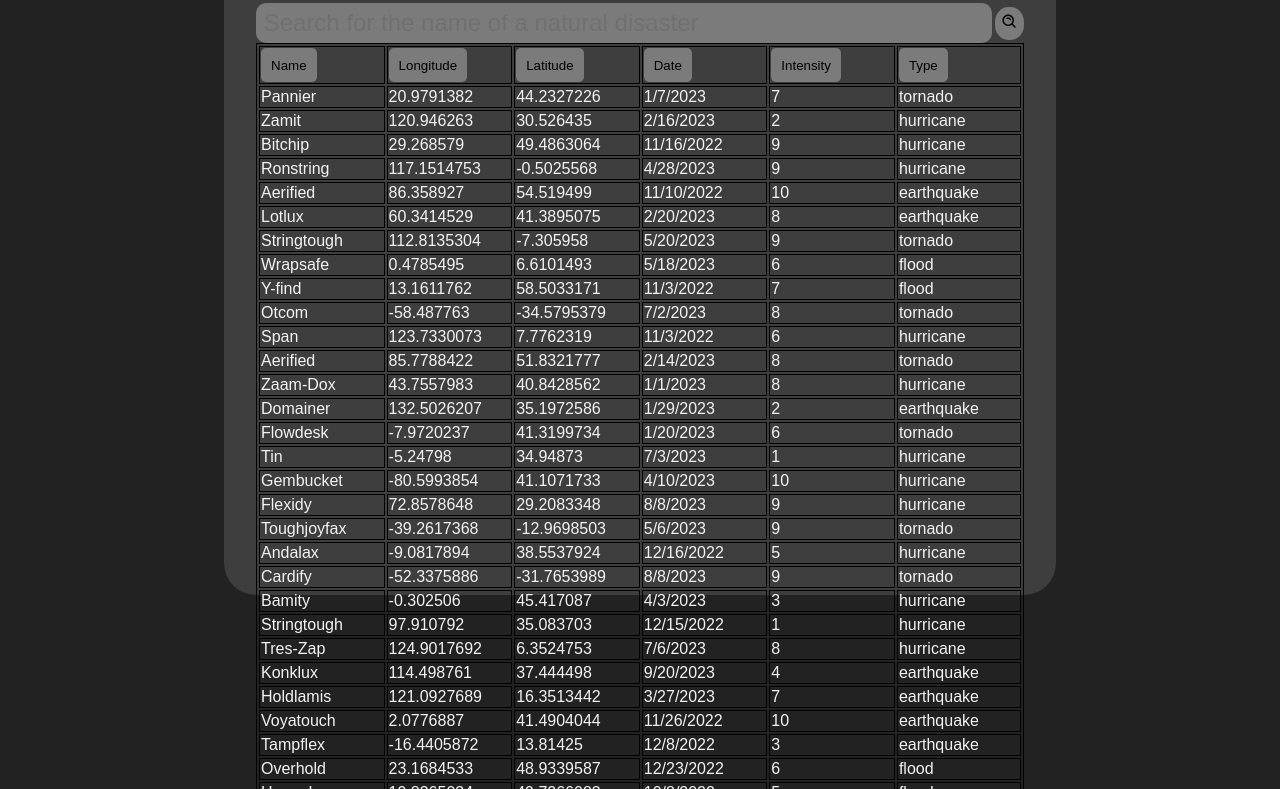
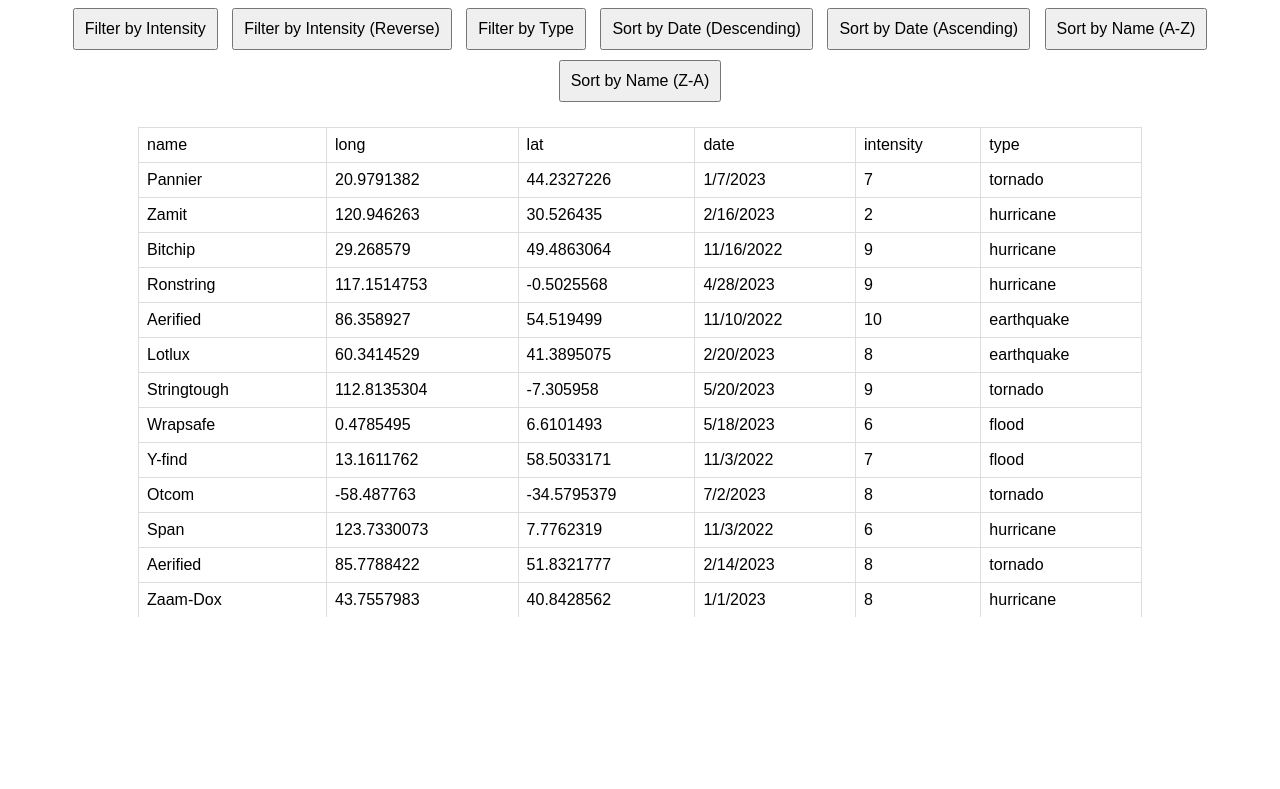
Before and after one commit to HamzaKababji/WEC-Programming, a plain HTML site: page index.html in a window 1280 px wide. Shown: the part 117-906 px from the top of the page. After the commit the page ends 800 px from the top, so only its background shows below. Drawn offline with Linux system fonts and the light colour scheme.

Commit message:
Buttons are not working, and add natural disaster feature not working

```diff
--- a/data.js
+++ b/data.js
@@ -1,3 +1,4 @@
+
 fetch("MOCK_DATA.csv")
   .then((res) => res.text())
   .then((text) => {
@@ -24,7 +25,7 @@ fetch("MOCK_DATA.csv")
         lat = "error";
       }
       let dates = date[i];
-      let intensities = intensity[i];
+      let intensities = Number(intensity[i]);
       if (intensities < 0 || intensities > 10) {
         intensities = "error";
       }
@@ -33,40 +34,8 @@ fetch("MOCK_DATA.csv")
       let temp = new NaturalDisaster(names, longt, latt, dates, intensities, types);
       naturalDisasterArray.push(temp);
     }
+    console.log(this);
     genTable(naturalDisasterArray);
-
-
-    function clearTable() {
-        let filteredDiv = document.querySelector(".Filtered");
-        while(filteredDiv.firstChild) {
-            filteredDiv.removeChild(filteredDiv.firstChild);
-        }
-    }
-    document.addEventListener('DOMContentLoaded', () => {
-        document.getElementById('sortByName').addEventListener('click', function() {
-            clearTable();
-            naturalDisasterArray = nameFilter(naturalDisasterArray);
-            genTable(naturalDisasterArray);
-        });
-
-        document.getElementById('sortByDate').addEventListener('click', function () {
-            clearTable();
-            naturalDisasterArray = dateFilter(naturalDisasterArray); // Implement dateFilter
-            genTable(naturalDisasterArray);
-        });
-
-        document.getElementById('sortByIntensity').addEventListener('click', function () {
-            clearTable();
-            naturalDisasterArray = intensityFilter(naturalDisasterArray);
-            genTable(naturalDisasterArray);
-        });
-
-        document.getElementById('sortByType').addEventListener('click', function () {
-            clearTable();
-            naturalDisasterArray = typeFilter(naturalDisasterArray, /* type to filter by */);
-            genTable(naturalDisasterArray);
-        });
-    });
 
   })
   .catch((e) => console.error(e));
@@ -89,35 +58,43 @@ let date = [];
 let intensity = [];
 let type = [];
 
-let intensityFilterUsed = false;
 
 function intensityFilter(naturalDisasterArray) {
-  if (!intensityFilterUsed) {
-    for (let i = 0; i < naturalDisasterArray.length; i++) {
-      for (let j = i + 1; j < naturalDisasterArray.length; j++) {
-        if (
-          naturalDisasterArray[j].intensity < naturalDisasterArray[i].intensity
-        ) {
-          let temp = naturalDisasterArray[i];
-          naturalDisasterArray[i] = naturalDisasterArray[j];
-          naturalDisasterArray[j] = temp;
+  let swapped;
+  let temp;
+  for (let i = 0; i < naturalDisasterArray.length - 1; i++) {
+    swapped = false;
+    for (let j = 0; j < naturalDisasterArray.length - 1 - i; j++) {
+      if (naturalDisasterArray[j].intensity > naturalDisasterArray[j + 1].intensity) {
+        temp = naturalDisasterArray[j];
+        naturalDisasterArray[j] = naturalDisasterArray[j + 1];
+        naturalDisasterArray[j + 1] = temp;
+        swapped = true;
       }
     }
-    }
-    intensityFilterUsed = true;
-  } else {
-    for (let i = 0; i < naturalDisasterArray.length; i++) {
-      for (let j = i + 1; j < naturalDisasterArray.length; j++) {
-        if (
-          naturalDisasterArray[j].intensity > naturalDisasterArray[i].intensity
-        ) {
-          let temp = naturalDisasterArray[j];
-          naturalDisasterArray[j] = naturalDisasterArray[i];
-          naturalDisasterArray[i] = temp;
+    if (!swapped) {
+      break;
     }
   }
+  return naturalDisasterArray;
 }
-    intensityFilterUsed = false;
+
+function intensityFilterReverse(naturalDisasterArray) {
+  let swapped;
+  let temp;
+  for (let i = 0; i < naturalDisasterArray.length - 1; i++) {
+    swapped = false;
+    for (let j = 0; j < naturalDisasterArray.length - 1 - i; j++) {
+      if (naturalDisasterArray[j].intensity < naturalDisasterArray[j + 1].intensity) {
+        temp = naturalDisasterArray[j];
+        naturalDisasterArray[j] = naturalDisasterArray[j + 1];
+        naturalDisasterArray[j + 1] = temp;
+        swapped = true;
+      }
+    }
+    if (!swapped) {
+      break;
+    }
   }
   return naturalDisasterArray;
 }
@@ -129,8 +106,30 @@ function typeFilter(naturalDisasterArray, filterByType) {
   return filteredByType;
 }
 
-function nameFilter(naturalDisasterArray) {
-  naturalDisasterArray.sort(function (a, b) {
+
+  function sortDatesDes(naturalDisasterArray) {
+    return naturalDisasterArray.sort(function (a,b) {
+      var dateA = a.date, dateB = b.date;
+      var newDateA = new Date(dateA);
+      var newDateB = new Date(dateB);
+
+      return newDateB - newDateA;
+    });
+}
+
+function sortDatesAcs(naturalDisasterArray) {
+  return naturalDisasterArray.sort(function (a,b) {
+    var dateA = a.date, dateB = b.date;
+    var newDateA = new Date(dateA);
+    var newDateB = new Date(dateB);
+
+    return newDateA - newDateB;
+  });
+}
+
+
+function nameFilterAZ() {
+  this.naturalDisasterArray.sort(function (a, b) {
     var nameA = a.name,
       nameB = b.name;
     if (nameA < nameB) {
@@ -140,25 +139,34 @@ function nameFilter(naturalDisasterArray) {
       return 1;
     }
     return 0;
+  }); genTable(naturalDisasterArray);
+  return naturalDisasterArray;}
+
+  function nameFilterZA(naturalDisasterArray) {
+    naturalDisasterArray.sort(function (a, b) {
+      var nameA = a.name,
+        nameB = b.name;
+      if (nameA < nameB) {
+        return 1;
+      }
+      if (nameA > nameB) {
+        return -1;
+      }
+      return 0;
     });
-  return naturalDisasterArray;
-}
+    return naturalDisasterArray;}
+
 
 function genTable(naturalDisasterArray) {
   let table = document.createElement("table");
+  let headerRow = table.insertRow();
 
-    // Create header row
-    let headerRow = table.insertRow();
-    let headerCells = ["Name", "Longitude", "Latitude", "Date", "Intensity", "Type"];
-    for (let headerCellText of headerCells) {
+  // Create header cells based on the order of your data
+  for (let key in naturalDisasterArray[0]) {
     let headerCell = headerRow.insertCell();
-        let button = document.createElement("button");
-        button.className = "table-button";
-        button.textContent = headerCellText;
-        headerCell.appendChild(button);
+    headerCell.textContent = key;
   }
 
-    // Populate table with data rows
   for (let row of naturalDisasterArray) {
     let dataRow = table.insertRow();
 
--- a/index.html
+++ b/index.html
@@ -1,36 +1,35 @@
+<!-- index.html -->
+
 <!DOCTYPE html>
 <html lang="en">
-
 <head>
   <meta charset="UTF-8">
-    <title>WEC APP</title>
   <meta name="viewport" content="width=device-width, initial-scale=1.0">
-    <link rel="stylesheet" href="style.css">
+  <title>Natural Disasters Viewer</title>
+  <link rel="stylesheet" href="./style.css">
 </head>
-
 <body>
-    <div class="card">
-        <div class="search">
-            <input type="text" id="searchbar" placeholder="Search for the name of a natural disaster">
-
-            <button onclick="">
-                <svg stroke="currentColor" fill="currentColor" stroke-width="0" viewBox="0 0 24 24" height="1.3em"
-                    width="1.3em" xmlns="http://www.w3.org/2000/svg">
-                    <path
-                        d="M10,18c1.846,0,3.543-0.635,4.897-1.688l4.396,4.396l1.414-1.414l-4.396-4.396C17.365,13.543,18,11.846,18,10 c0-4.411-3.589-8-8-8s-8,3.589-8,8S5.589,18,10,18z M10,4c3.309,0,6,2.691,6,6s-2.691,6-6,6s-6-2.691-6-6S6.691,4,10,4z">
-                    </path>
-                    <path
-                        d="M11.412,8.586C11.791,8.966,12,9.468,12,10h2c0-1.065-0.416-2.069-1.174-2.828c-1.514-1.512-4.139-1.512-5.652,0 l1.412,1.416C9.346,7.83,10.656,7.832,11.412,8.586z">
-                    </path>
-                </svg>
-            </button>
+    <div class="header">
+      <img src="./assets/Logo.png" alt="Logo" class="logo">
+      <h1>Western Engineering Competition</h1>
+      <img src="./assets/WEC.png" alt="WEC" class="wec-logo">
     </div>
 
-        <div class="Filtered">
+    <div class="buttons">
+      <button onclick="genTable(intensityFilter())">Filter by Intensity</button>
+      <button onclick="intensityFilterReverse()">Filter by Intensity (Reverse)</button>
+      <button onclick="typeFilter('Type')">Filter by Type</button>
+      <button onclick="sortDatesDes()">Sort by Date (Descending)</button>
+      <button onclick="sortDatesAcs()">Sort by Date (Ascending)</button>
+      <button onclick="nameFilterAZ()">Sort by Name (A-Z)</button>
+      <button onclick="nameFilterZA()">Sort by Name (Z-A)</button>
+    </div>
+    <div class="card">
 
+      <div class="table-container">
+        <div class="Filtered"></div>
       </div>
     </div>
-    <script src="data.js"></script>
+  <script src="./data.js"></script>
 </body>
-
 </html>
--- a/package.json
+++ /dev/null
@@ -1,5 +0,0 @@
-{
-  "dependencies": {
-    "uniq": "^1.0.1"
-  }
-}
--- a/style.css
+++ b/style.css
@@ -1,81 +1,65 @@
 body {
+    font-family: Arial, sans-serif;
+    margin: 0;
+    padding: 0;
+}
+
+.header {
     display: flex;
-    justify-content: center;
+    justify-content: space-between;
     align-items: center;
-    height: 100vh;
-    margin: 0;
-    background: #222;
-    font-family: 'Montserrat', sans-serif;
+    margin-bottom: 20px;
+}
+
+.logo {
+    height: 100px;
+}
+
+.wec-logo {
+    height: 40px;
+    padding: 1rem;
+}
+
+.wec-logo {
+    margin-left: 10px;
+}
+
+h1 {
+    text-align: center;
+}
+
+.buttons {
+    text-align: center;
+    margin-bottom: 10px;
 }
 
 .card {
-    background: HSL(0, 0%, 25%);
-    color: white;
-    padding: 2em;
-    border-radius: 2em;
-    min-width: 320px;
-    width: 60%;
-    height: 70%;
-    margin: 1em;
-    opacity: 0.95;
+    width: 80%;
+    margin: 0 auto;
+    max-height: 500px;
+    overflow-y: auto;
+    background-color: white;
+    border-radius: 5px;
 }
 
-.search {
-    display: flex;
-    justify-content: center;
-    align-items: center;
+
+.table-container {
+    padding: 10px;
 }
 
-input#searchbar {
-    margin-right: 3px;
-    border: none;
-    outline: none;
-    border-radius: 10px;
-    padding: 1%;
-    font-family: inherit;
-    font-size: 1.5em;
-    background-color: HSL(0, 0%, 50%);
+table {
+    border-collapse: collapse;
     width: 100%;
-    height: 25px
+}
+
+th, td {
+    border: 1px solid #ddd;
+    padding: 8px;
+    text-align: left;
 }
 
 button {
-    height: 2.5em;
-    border-radius: 45%;
-    border: none;
-    background-color: HSL(0, 0%, 50%);
-    cursor: pointer;
-    transition: 0.2s;
+    margin: 5px;
+    padding: 10px;
+    font-size: 16px;
 }
-
-button:hover {
-    background-color: HSL(0, 0%, 40%)
-}
-
-table, th, td {
-    width: 100%;
-    border: 1px solid black;
-}
-td {
-    width: 16.7%
-}
-
-.table-button {
-    background-color: HSL(0, 0%, 50%);
-    padding: 5px 10px;
-    border: none;
-    border-radius: 5px;
-    cursor: pointer;
-    transition: 0.2s;
-}
-
-.table-button:hover {
-    background-color: HSL(0, 0%, 40%);
-}
-
-button.table-button{
-
-}
-.Filtered {
-    width: 100%;
-}
```
Also changed, not shown: assets/Logo.png (added), assets/WEC.png (added), 1 other file. Lines whose indentation alone changed are shown as unchanged.
